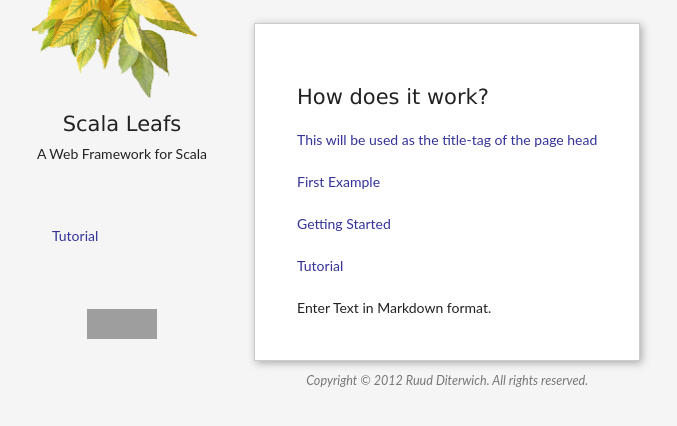
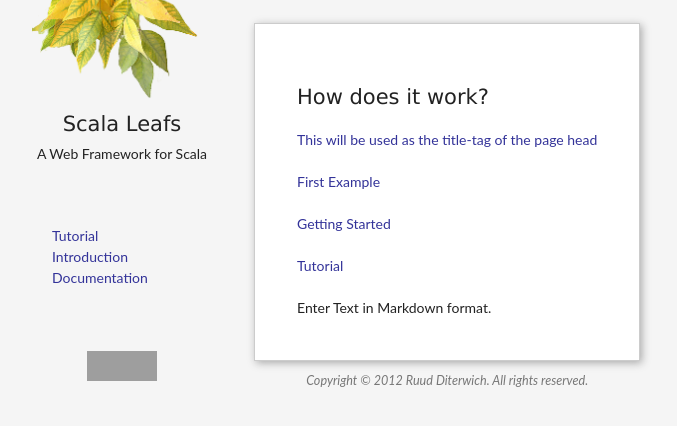
Before and after one commit to scalastuff/scalaleafs, a Jekyll site: the page built from index.md, in a window 1280 px wide, cut to the strip 0-426 px from the top of the page. Shown: the whole strip, without its empty margins (10-687 px from the left). Built offline with Jekyll 4.4.1, drawn with Linux system fonts in a browser that asks for light colours; grey boxes are pictures that could not be loaded.

Commit message:
Updated _layouts/default.html

```diff
--- a/_layouts/default.html
+++ b/_layouts/default.html
@@ -27,7 +27,32 @@
 
                   <div class="menu" style="margin-top: 40px; text-align: center;">
                     <div style="display: inline-block; text-align: left; min-width: 140px;">
-            <a class="menu1{% if page.category == "Tutorial" %} active{% endif %}" href="tutorial.html">Tutorial</a>
+                      <a class="menu1{% if page.category == "Tutorial" %} active{% endif %}" href="tutorial/tutorial.html">Tutorial</a>
+            {% if page.category == "Tutorial" %}
+            {% for p in site.pages %}
+            {% if p.category == page.category %}
+            {% for index in (1..20) %}
+            {% if p.index == index %}
+            <a class="menu2{% if p.url == page.url %} active{% endif %}" href="{{ p.url }}">{{ p.title }}</a>
+            {% endif %}
+            {% endfor %}
+            {% endif %}
+            {% endfor %}
+            {% endif %}
+                      <a class="menu1{% if page.category == "Introduction" %} active{% endif %}" href="introduction/introduction.html">Introduction</a>
+            {% if page.category == "Tutorial" %}
+            {% for p in site.pages %}
+            {% if p.category == page.category %}
+            {% for index in (1..20) %}
+            {% if p.index == index %}
+            <a class="menu2{% if p.url == page.url %} active{% endif %}" href="{{ p.url }}">{{ p.title }}</a>
+            {% endif %}
+            {% endfor %}
+            {% endif %}
+            {% endfor %}
+            {% endif %}
+
+                      <a class="menu1{% if page.category == "Documentation" %} active{% endif %}" href="documentation/documentation.html">Documentation</a>
             {% if page.category == "Tutorial" %}
             {% for p in site.pages %}
             {% if p.category == page.category %}
```
